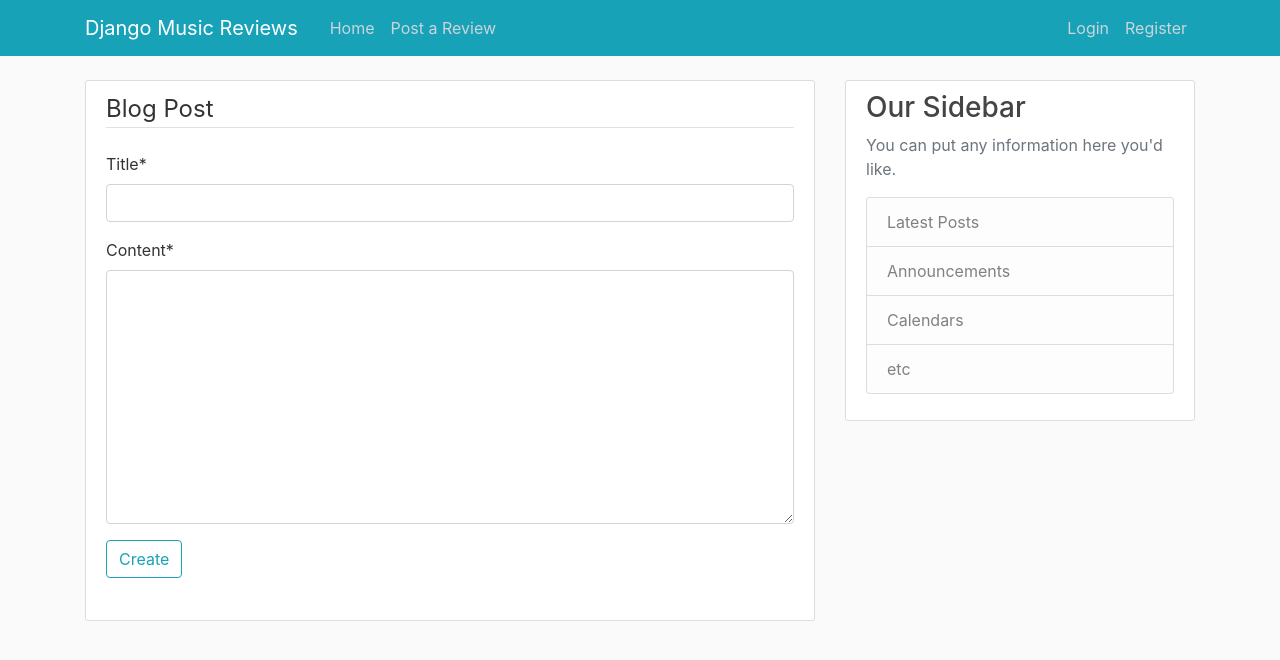
After one commit to fpaul787/Reviews-App, a Django app: page /review/create in a window 1280 px wide. The commit adds this page. Shown: the top 660 px of the page. Run offline with Django 3.2, Linux system fonts and the light colour scheme; some libraries are stand-ins or nearby versions.

Commit message:
update, create reviews

```diff
--- a/reviews/templates/base.html
+++ b/reviews/templates/base.html
@@ -32,6 +32,7 @@
                 <div class="collapse navbar-collapse" id="navbarToggle">
                     <div class="navbar-nav mr-auto">
                         <a class="nav-item nav-link" href="{% url 'reviews-home'%}">Home</a>
+                        <a class="nav-item nav-link" href="{% url 'reviews-home'%}">Post a Review</a>
                     </div>
                     <!-- Navbar Right Side -->
                     <div class="navbar-nav">
--- a/reviews/templates/review_detail.html
+++ b/reviews/templates/review_detail.html
@@ -14,6 +14,7 @@ Review
         </div>
         <h2><a class="article-title" href="#">{{ object.title }}</a></h2>
         <p class="article-content">{{ object.content }}</p>
+        <a class="btn btn-secondary" href="{% url 'review-update' object.id %}">Update Review</a>
     </div>
 </article>
 
--- /dev/null
+++ b/reviews/templates/review_form.html
@@ -0,0 +1,23 @@
+{% extends "base.html" %}
+{% block title %}
+Review Create
+{% endblock title %}
+{% load crispy_forms_tags %}
+{% block content %}
+<div class="content-section">
+    <form method="POST">
+        {% csrf_token %}
+        <fieldset class="form-group">
+            <legend class="border-bottom mb-4">
+                    Blog Post
+            </legend>
+            {{ form|crispy }}
+            <div class="form-group">
+                <button class="btn btn-outline-info" type="submit">
+                    Create
+                </button>
+            </div>
+        </fieldset>
+    </form>
+</div>
+{% endblock content %}
--- a/reviews/urls.py
+++ b/reviews/urls.py
@@ -1,9 +1,12 @@
 from django.urls import path
-from .views import ReviewListView, ReviewDetailView
+from .views import ReviewListView, ReviewDetailView, ReviewCreateView, ReviewUpdateView
 from . import views
 
 urlpatterns = [
     # path('', views.home, name="reviews-home"),
     path('', ReviewListView.as_view(), name='reviews-home'),
-    path('review/<int:pk>/', ReviewDetailView.as_view(), name='review-detail')
+    path('review/<int:pk>/', ReviewDetailView.as_view(), name='review-detail'),
+    path('review/<int:pk>/update', ReviewUpdateView.as_view(), name="review-update"),
+    path('review/create', ReviewCreateView.as_view(), name="review-create")
+
 ]
--- a/reviews/views.py
+++ b/reviews/views.py
@@ -1,6 +1,7 @@
 from django.shortcuts import render
 from .models import Review
-from django.views.generic import ListView, DetailView
+from django.views.generic import ListView, DetailView, CreateView, UpdateView
+from django.urls import reverse_lazy
 
 # Create your views here.
 posts = [
@@ -40,3 +41,23 @@ class ReviewListView(ListView):
 class ReviewDetailView(DetailView):
     model = Review
     template_name = 'review_detail.html'
+
+class ReviewCreateView(CreateView):
+    model = Review
+    fields = ['title', 'content']
+    template_name = 'review_form.html'
+
+    success_url = reverse_lazy('reviews-home')
+    def form_valid(self, form):
+        form.instance.author = self.request.user
+        return super().form_valid(form)
+
+class ReviewUpdateView(UpdateView):
+    model = Review
+    fields = ['title', 'content']
+    template_name = 'review_form.html'
+
+    success_url = reverse_lazy('reviews-home')
+    def form_valid(self, form):
+        form.instance.author = self.request.user
+        return super().form_valid(form)
```
